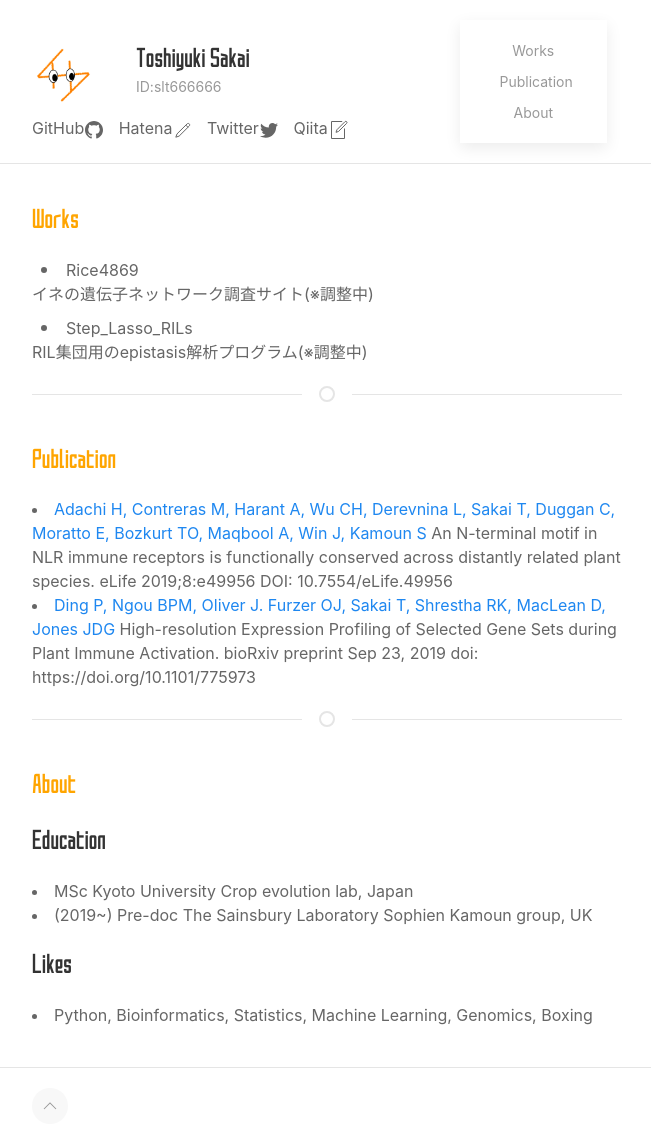
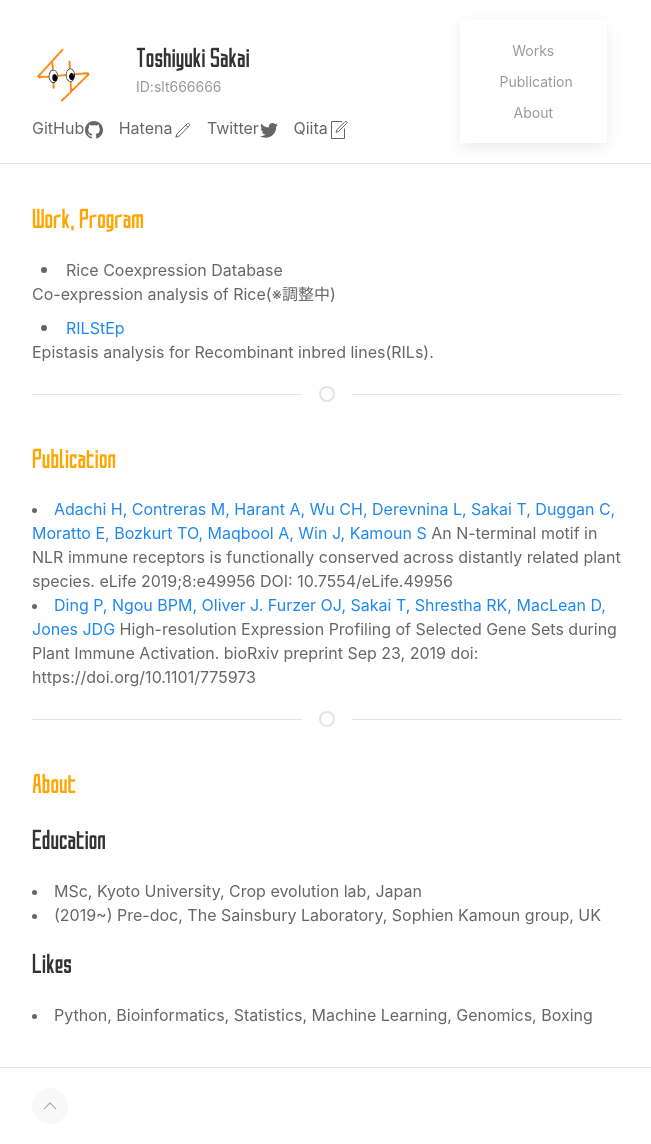
Before and after one commit to slt666666/mysite, a Django app: page / in a window 1280 px wide. Shown: the whole page, without its empty margins (313-964 px from the left). Run offline with Django 3.2, Linux system fonts and the light colour scheme.

Commit message:
update index

```diff
--- a/main/templates/main/index.html
+++ b/main/templates/main/index.html
@@ -39,12 +39,12 @@
           </div>
       </div>
       <div class="uk-card-body">
-          <h3 id="work" class="body-title">Works</h3>
+          <h3 id="work" class="body-title">Work, Program</h3>
           <ul class="uk-list uk-list-bullet">
-              <li>Rice4869</li>
-              イネの遺伝子ネットワーク調査サイト(※調整中)
-              <li>Step_Lasso_RILs</li>
-              RIL集団用のepistasis解析プログラム(※調整中)
+              <li>Rice Coexpression Database</li>
+              Co-expression analysis of Rice(※調整中)
+              <li><a href="https://github.com/slt666666/RILStEp">RILStEp</a></li>
+              Epistasis analysis for Recombinant inbred lines(RILs).
           </ul>
           <hr class="uk-divider-icon">
           <h3 id="publish" class="body-title">Publication</h3>
@@ -58,8 +58,8 @@
           <h3 id="about" class="body-title">About</h3>
           <article class="uk-article">
               <p class="uk-text-lead">Education</p>
-              <li>MSc Kyoto University Crop evolution lab, Japan</li>
-              <li>(2019~) Pre-doc The Sainsbury Laboratory Sophien Kamoun group, UK</li>
+              <li>MSc, Kyoto University, Crop evolution lab, Japan</li>
+              <li>(2019~) Pre-doc, The Sainsbury Laboratory, Sophien Kamoun group, UK</li>
               <p class="uk-text-lead">Likes</p>
               <li>Python, Bioinformatics, Statistics, Machine Learning, Genomics, Boxing</li>
           </article>
```
